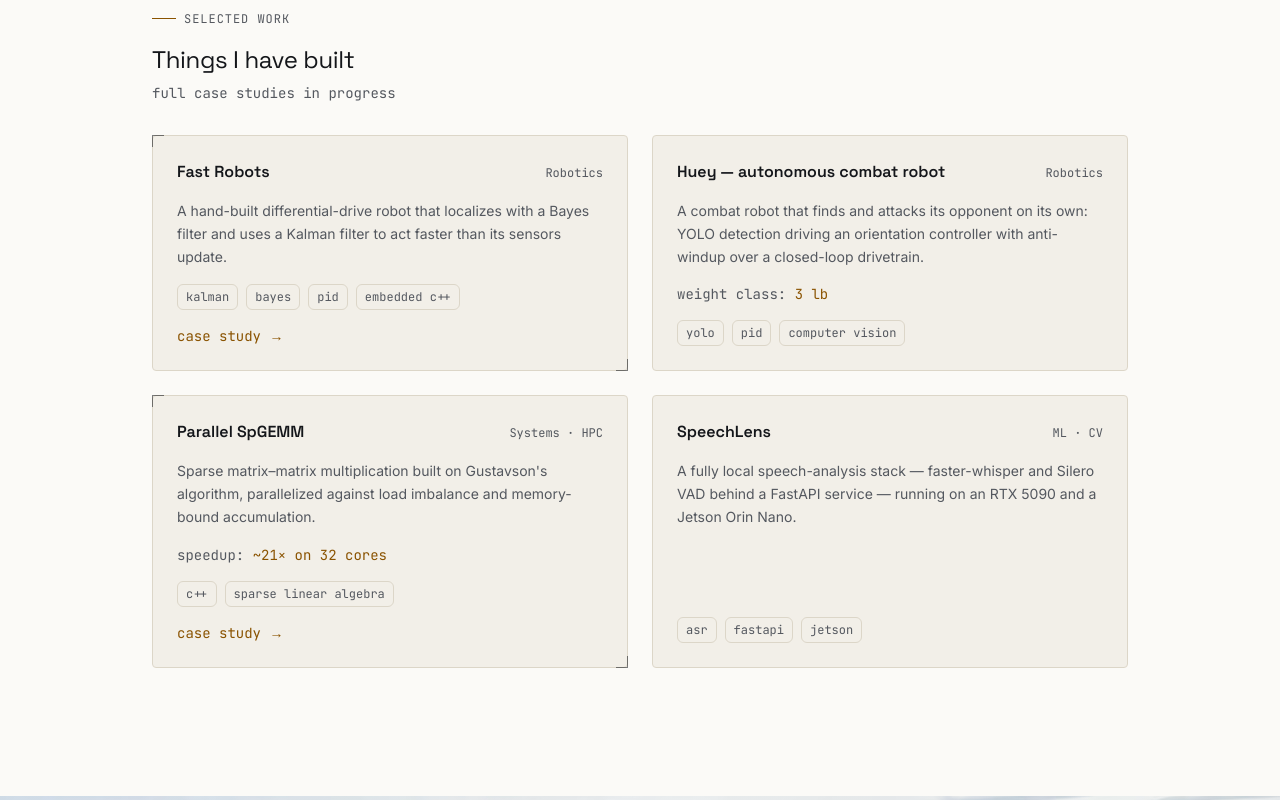
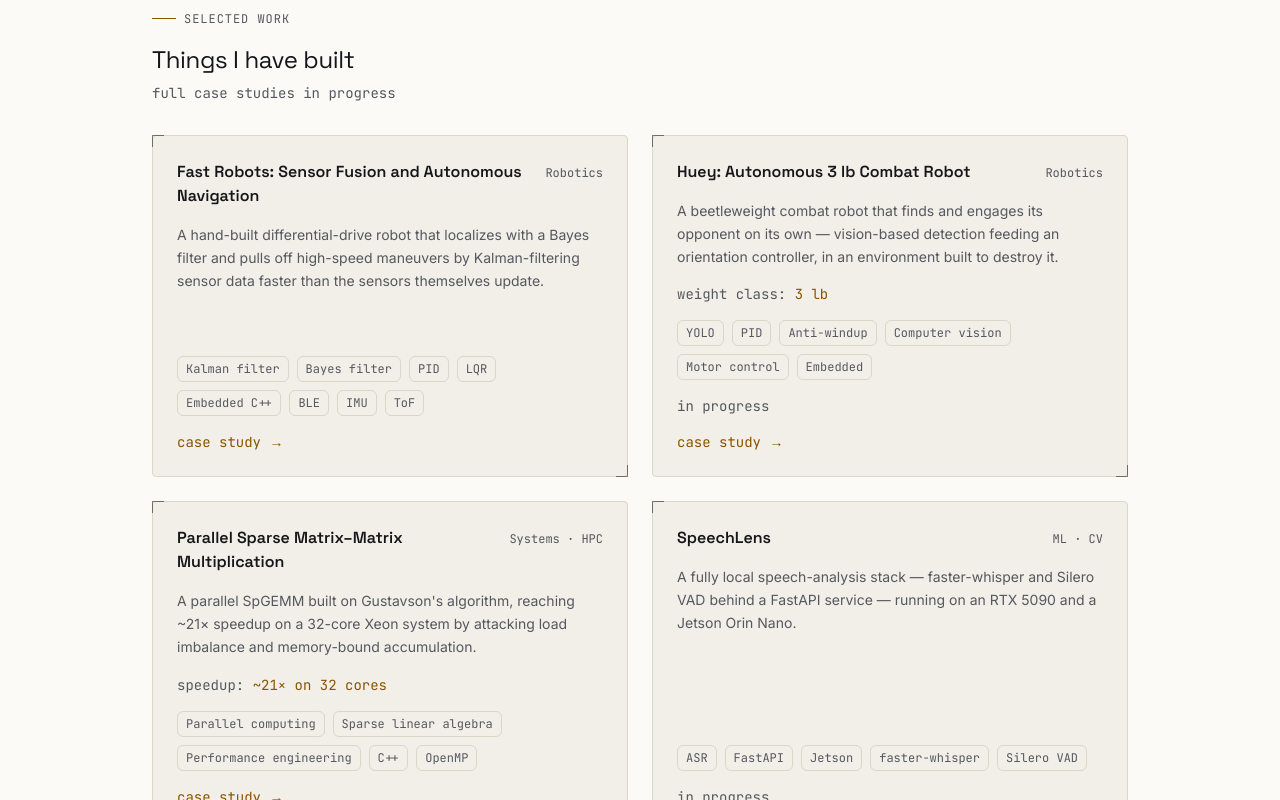
Before and after one commit to shaostassen/shaostassen.com, a Next.js app: page / in a window 1280 px wide. Shown: the part 860-1660 px from the top of the page. Built offline with nearby package versions, Linux system fonts and the light colour scheme.

Commit message:
refactor: derive project listings from a single content source

```diff
--- a/src/app/page.tsx
+++ b/src/app/page.tsx
@@ -7,9 +7,11 @@ import { Photo } from "@/components/photo/Photo";
 import { Plate } from "@/components/photo/Plate";
 import { ProjectCard } from "@/components/projects/ProjectCard";
 import { PersonJsonLd } from "@/components/seo/PersonJsonLd";
-import { featuredProjects } from "@/content/data/projects";
+import { allProjects } from "@/lib/content";
 
-export default function Home() {
+export default async function Home() {
+  const featured = (await allProjects()).filter((p) => p.featured);
+
   return (
     <div>
       <PersonJsonLd />
@@ -83,18 +85,8 @@ export default function Home() {
               full case studies in progress
             </p>
             <div className="mt-8 grid grid-cols-1 gap-6 sm:grid-cols-2">
-              {featuredProjects.map((p) => (
-                <ProjectCard
-                  key={p.title}
-                  project={{
-                    title: p.title,
-                    description: p.description,
-                    categoryLabel: p.category,
-                    tags: p.tags,
-                    metric: p.metric,
-                    href: p.href,
-                  }}
-                />
+              {featured.map((p) => (
+                <ProjectCard key={p.slug} project={p} />
               ))}
             </div>
           </div>
--- a/src/app/projects/[slug]/opengraph-image.tsx
+++ b/src/app/projects/[slug]/opengraph-image.tsx
@@ -1,14 +1,14 @@
 import { ImageResponse } from "next/og";
 import { categoryLabels } from "@/content/schema";
-import { allProjects, projectSlugs } from "@/lib/content";
+import { caseStudyProjects } from "@/lib/content";
 
 export const dynamic = "force-static";
 export const size = { width: 1200, height: 630 };
 export const contentType = "image/png";
 export const alt = "Project case study";
 
-export function generateStaticParams() {
-  return projectSlugs().map((slug) => ({ slug }));
+export async function generateStaticParams() {
+  return (await caseStudyProjects()).map((p) => ({ slug: p.slug }));
 }
 
 export default async function OpengraphImage({
@@ -17,7 +17,7 @@ export default async function OpengraphImage({
   params: Promise<{ slug: string }>;
 }) {
   const { slug } = await params;
-  const project = (await allProjects()).find((p) => p.slug === slug);
+  const project = (await caseStudyProjects()).find((p) => p.slug === slug);
   if (!project) throw new Error(`No project for og image: ${slug}`);
 
   const titleSize = project.title.length > 40 ? 56 : 72;
@@ -36,7 +36,9 @@ export default async function OpengraphImage({
       }}
     >
       <div style={{ fontSize: 26, color: "#9ba1a6" }}>
-        {[categoryLabels[project.category], project.timeframe].join(" · ")}
+        {[categoryLabels[project.category], project.timeframe]
+          .filter(Boolean)
+          .join(" · ")}
       </div>
       <div
         style={{
--- a/src/app/sitemap.ts
+++ b/src/app/sitemap.ts
@@ -1,10 +1,10 @@
 import type { MetadataRoute } from "next";
-import { projectSlugs } from "@/lib/content";
+import { caseStudyProjects } from "@/lib/content";
 import { SITE_URL } from "@/lib/site";
 
 export const dynamic = "force-static";
 
-export default function sitemap(): MetadataRoute.Sitemap {
+export default async function sitemap(): Promise<MetadataRoute.Sitemap> {
   const now = new Date();
   const staticPaths = [
     "",
@@ -19,8 +19,8 @@ export default function sitemap(): MetadataRoute.Sitemap {
       url: `${SITE_URL}${path}`,
       lastModified: now,
     })),
-    ...projectSlugs().map((slug) => ({
-      url: `${SITE_URL}/projects/${slug}`,
+    ...(await caseStudyProjects()).map((p) => ({
+      url: `${SITE_URL}/projects/${p.slug}`,
       lastModified: now,
     })),
   ];
--- a/src/components/projects/ProjectCard.tsx
+++ b/src/components/projects/ProjectCard.tsx
@@ -1,35 +1,28 @@
 import Link from "next/link";
 import { Card } from "@/components/ui/Card";
 import { Tag } from "@/components/ui/Tag";
+import { categoryLabels, type Project } from "@/content/schema";
 
-/** Normalized card shape — landing (interim data) and /projects (validated
- *  frontmatter) both map into this. */
-export type ProjectCardData = {
-  title: string;
-  description: string;
-  categoryLabel: string;
-  tags: string[];
-  metric?: { label: string; value: string };
-  href?: string;
-  inProgress?: boolean;
-};
+/** Where a project's card should link, or undefined if it has no page. */
+export function projectHref(project: Project): string | undefined {
+  return project.caseStudy ? `/projects/${project.slug}` : undefined;
+}
 
-function CardBody({ project }: { project: ProjectCardData }) {
+function CardBody({ project }: { project: Project }) {
+  const metric = project.metrics?.[0];
   return (
     <>
       <div className="flex items-baseline justify-between gap-4">
         <h3 className="font-display font-semibold">{project.title}</h3>
         <span className="shrink-0 font-mono text-xs text-muted">
-          {project.categoryLabel}
+          {categoryLabels[project.category]}
         </span>
       </div>
-      <p className="text-sm leading-relaxed text-muted">
-        {project.description}
-      </p>
-      {project.metric && (
+      <p className="text-sm leading-relaxed text-muted">{project.oneLiner}</p>
+      {metric && (
         <p className="font-mono text-sm">
-          <span className="text-muted">{project.metric.label}: </span>
-          <span className="text-accent">{project.metric.value}</span>
+          <span className="text-muted">{metric.label}: </span>
+          <span className="text-accent">{metric.value}</span>
         </p>
       )}
       <div className="mt-auto flex flex-wrap gap-2">
@@ -37,23 +30,28 @@ function CardBody({ project }: { project: ProjectCardData }) {
           <Tag key={tag}>{tag}</Tag>
         ))}
       </div>
-      {project.inProgress && (
+      {project.status === "in-progress" && (
         <p className="font-mono text-sm text-muted">in progress</p>
       )}
-      {project.href && (
+      {project.caseStudy && (
         <p className="font-mono text-sm text-accent">case study →</p>
       )}
     </>
   );
 }
 
-/** Project card; links to the case study when one exists. */
-export function ProjectCard({ project }: { project: ProjectCardData }) {
-  if (project.href) {
+/**
+ * Project card. Renders straight from validated frontmatter, and links
+ * only when a case study actually exists — no dead ends.
+ */
+export function ProjectCard({ project }: { project: Project }) {
+  const href = projectHref(project);
+
+  if (href) {
     return (
       <Link
-        href={project.href}
-        className="rounded-lg focus-visible:outline-2 focus-visible:outline-offset-2 focus-visible:outline-accent"
+        href={href}
+        className="rounded-sm focus-visible:outline-2 focus-visible:outline-offset-2 focus-visible:outline-accent"
       >
         <Card
           interactive
@@ -65,8 +63,9 @@ export function ProjectCard({ project }: { project: ProjectCardData }) {
       </Link>
     );
   }
+
   return (
-    <Card className="flex h-full flex-col gap-4">
+    <Card framed className="flex h-full flex-col gap-4">
       <CardBody project={project} />
     </Card>
   );
--- a/src/components/projects/ProjectsExplorer.tsx
+++ b/src/components/projects/ProjectsExplorer.tsx
@@ -81,18 +81,7 @@ export function ProjectsExplorer({ projects }: { projects: Project[] }) {
             {group.length > 0 ? (
               <div className="mt-6 grid grid-cols-1 gap-6 sm:grid-cols-2">
                 {group.map((p) => (
-                  <ProjectCard
-                    key={p.slug}
-                    project={{
-                      title: p.title,
-                      description: p.oneLiner,
-                      categoryLabel: categoryLabels[p.category],
-                      tags: p.tags,
-                      metric: p.metrics?.[0],
-                      href: `/projects/${p.slug}`,
-                      inProgress: p.status === "in-progress",
-                    }}
-                  />
+                  <ProjectCard key={p.slug} project={p} />
                 ))}
               </div>
             ) : (
--- a/src/content/data/projects.ts
+++ /dev/null
@@ -1,51 +0,0 @@
-// Interim typed content for the landing strip (S1.2). The full Zod-validated
-// content layer replaces this in S2.1. Facts here are confirmed only —
-// anything uncertain stays in docs/drafts/ until Shao signs it off.
-
-export type ProjectCategory =
-  "Embedded" | "Robotics" | "ML · CV" | "Systems · HPC";
-
-export type FeaturedProject = {
-  title: string;
-  description: string;
-  category: ProjectCategory;
-  tags: string[];
-  metric?: { label: string; value: string };
-  /** Set once the case study exists at /projects/[slug]. */
-  href?: string;
-};
-
-export const featuredProjects: FeaturedProject[] = [
-  {
-    title: "Fast Robots",
-    description:
-      "A hand-built differential-drive robot that localizes with a Bayes filter and uses a Kalman filter to act faster than its sensors update.",
-    category: "Robotics",
-    tags: ["kalman", "bayes", "pid", "embedded c++"],
-    href: "/projects/fast-robots",
-  },
-  {
-    title: "Huey — autonomous combat robot",
-    description:
-      "A combat robot that finds and attacks its opponent on its own: YOLO detection driving an orientation controller with anti-windup over a closed-loop drivetrain.",
-    category: "Robotics",
-    tags: ["yolo", "pid", "computer vision"],
-    metric: { label: "weight class", value: "3 lb" },
-  },
-  {
-    title: "Parallel SpGEMM",
-    description:
-      "Sparse matrix–matrix multiplication built on Gustavson's algorithm, parallelized against load imbalance and memory-bound accumulation.",
-    category: "Systems · HPC",
-    tags: ["c++", "sparse linear algebra"],
-    metric: { label: "speedup", value: "~21× on 32 cores" },
-    href: "/projects/parallel-spgemm",
-  },
-  {
-    title: "SpeechLens",
-    description:
-      "A fully local speech-analysis stack — faster-whisper and Silero VAD behind a FastAPI service — running on an RTX 5090 and a Jetson Orin Nano.",
-    category: "ML · CV",
-    tags: ["asr", "fastapi", "jetson"],
-  },
-];
--- /dev/null
+++ b/src/content/projects/huey-autonomous-combat-robot.mdx
@@ -0,0 +1,53 @@
+---
+slug: huey-autonomous-combat-robot
+title: "Huey: Autonomous 3 lb Combat Robot"
+oneLiner: "A beetleweight combat robot that finds and engages its opponent on its own — vision-based detection feeding an orientation controller, in an environment built to destroy it."
+category: robotics
+track: school
+tags: [YOLO, PID, Anti-windup, Computer vision, Motor control, Embedded]
+role: "Autonomy subteam lead"
+org: "Cornell Combat Robotics"
+status: in-progress
+featured: true
+metrics:
+  - { label: "weight class", value: "3 lb" }
+---
+
+## Problem
+
+Combat robotics is almost universally teleoperated — a human closes the
+loop. Huey's goal was to close it in software: detect the opponent, orient
+toward it, and drive the engagement autonomously, in a domain actively
+trying to break your sensors.
+
+## Constraints
+
+- A 3 lb budget shared between armour, weapon, drivetrain, battery **and**
+  the compute and camera for autonomy. Every gram spent on perception is a
+  gram not spent surviving hits.
+- Match-length decision latency: hesitation loses fights.
+- Arena conditions are hostile to vision — harsh lighting, debris, motion
+  blur, and an opponent whose appearance changes as it takes damage.
+
+## Approach
+
+I led the autonomy subteam. A YOLO model detects the opponent from the
+onboard camera; an orientation PID controller with anti-windup turns
+detections into heading commands; closed-loop drivetrain control underneath
+keeps commanded motion matching actual motion as battery voltage sags and
+wheels lose grip.
+
+## Why it's technically hard
+
+Everything is adversarial and non-stationary. The detector's subject is
+trying not to be where you predict, impacts knock sensors out of
+calibration mid-match, and the target leaves frame constantly — which is
+exactly why anti-windup matters, since a naive integrator saturates during
+every detection gap and then slams the robot past the target on
+reacquisition. All of it inside a weight and power budget a phone would
+find restrictive.
+
+## Status
+
+Write-up in progress — competition results and the compute breakdown are
+still being collected.
--- /dev/null
+++ b/src/content/projects/speechlens.mdx
@@ -0,0 +1,17 @@
+---
+slug: speechlens
+title: "SpeechLens"
+oneLiner: "A fully local speech-analysis stack — faster-whisper and Silero VAD behind a FastAPI service — running on an RTX 5090 and a Jetson Orin Nano."
+category: ml-cv
+track: individual
+tags: [ASR, FastAPI, Jetson, faster-whisper, Silero VAD]
+timeframe: "Summer 2026"
+role: "Solo"
+status: in-progress
+caseStudy: false
+featured: true
+---
+
+Listed without a write-up by choice: the project is still being built, and
+a "coming soon" page is worse than none. The case study lands when there is
+something measured to report.
--- a/src/lib/content.ts
+++ b/src/lib/content.ts
@@ -5,7 +5,7 @@ import { projectSchema, type Project } from "@/content/schema";
 
 const PROJECTS_DIR = path.join(process.cwd(), "src/content/projects");
 
-/** Slugs of every authored case study (one .mdx per project). */
+/** Slugs of every project entry (one .mdx per project, page or not). */
 export function projectSlugs(): string[] {
   return fs
     .readdirSync(PROJECTS_DIR)
@@ -43,3 +43,8 @@ export async function allProjects(): Promise<Project[]> {
       Number(b.featured) - Number(a.featured) || a.title.localeCompare(b.title),
   );
 }
+
+/** Projects that have a written case study, i.e. a detail route. */
+export async function caseStudyProjects(): Promise<Project[]> {
+  return (await allProjects()).filter((p) => p.caseStudy);
+}
```
